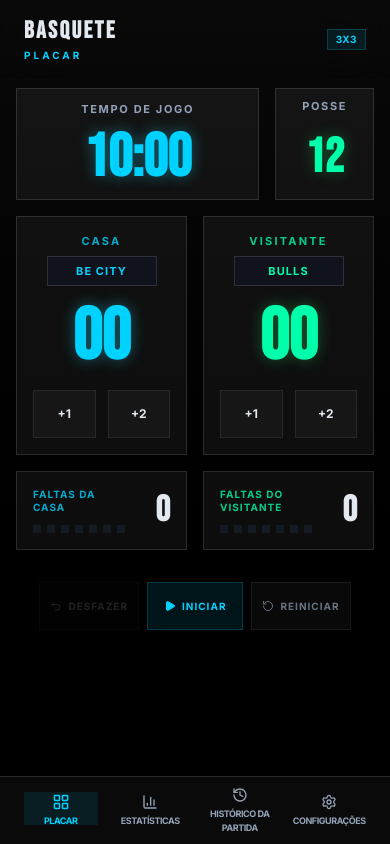
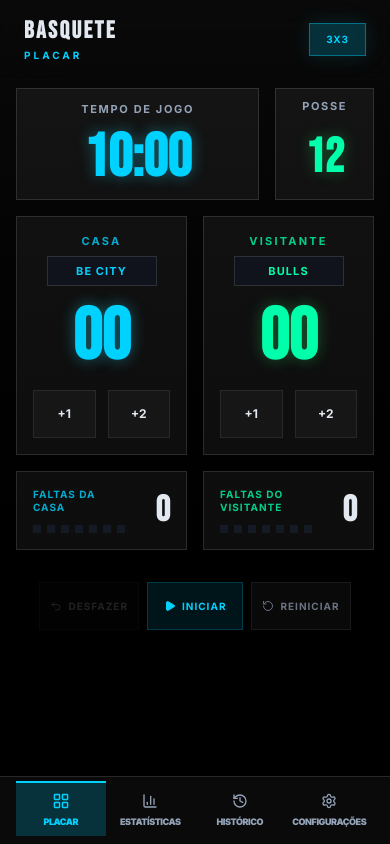
Before and after one commit to superdz7/marcador-3x3, a React (Vite) app: page / in a window 390 px wide. Built offline with nearby package versions, Linux system fonts and the light colour scheme.

Commit message:
feat: Improve UI styling and labels
Updates the styling of UI elements to enhance visual appeal and clarity. This includes changes to the game mode display, navigation buttons, and the active tab indicator. Also, simplifies the "Historico Partida" label to "Historico" for brevity.

```diff
--- a/src/App.tsx
+++ b/src/App.tsx
@@ -775,7 +775,7 @@ export default function App() {
         </div>
 
         <div className="flex items-center gap-4">
-          <span className="text-[10px] font-bold text-accent-blue bg-accent-blue/10 border border-accent-blue/20 px-2 sm:px-2.5 py-0.5 sm:py-1 rounded-none uppercase tracking-wider whitespace-nowrap">
+          <span className="text-[10px] font-bold text-accent-blue bg-accent-blue/20 border border-accent-blue/40 px-4 py-2 rounded-none uppercase tracking-widest whitespace-nowrap shadow-glow-blue">
             {MODES[gameMode].label}
           </span>
           <motion.button
@@ -1376,7 +1376,7 @@ export default function App() {
           active={activeTab === 'historico'}
           onClick={() => setActiveTab('historico')}
           icon={<History className="w-5 h-5" />}
-          label={t.historicoPartida}
+          label={t.historico}
         />
         <NavButton
           active={activeTab === 'opcoes'}
@@ -1740,7 +1740,7 @@ function MenuItem({ icon, label, active, onClick }: any) {
       onClick={onClick}
       className={`group flex items-center gap-4 p-5 rounded-none transition-all border ${
         active
-          ? 'bg-accent/10 border-accent/20 text-accent'
+          ? 'bg-accent/20 border-accent/40 text-accent ring-1 ring-accent/20'
           : 'bg-white/[0.02] border-white/5 text-text-secondary hover:bg-white/5 hover:text-text-primary'
       }`}
     >
@@ -1759,22 +1759,29 @@ function MenuItem({ icon, label, active, onClick }: any) {
 function NavButton({ active, onClick, icon, label }: any) {
   return (
     <button
-      className="flex-1 flex flex-col items-center gap-0 group py-0.5 relative"
+      className="flex-1 flex flex-col items-center gap-0.5 group py-2 relative"
       onClick={onClick}
     >
       <div className={`p-1 rounded-none transition-all duration-300 relative z-10 ${active ? 'text-accent scale-110' : 'text-text-secondary group-hover:text-accent/70'}`}>
         {React.cloneElement(icon as React.ReactElement, { className: 'w-4 h-4' })}
       </div>
-      <span className={`text-[9px] font-bold tracking-tighter z-10 uppercase ${active ? 'text-accent-blue' : 'text-text-secondary'}`}>
+      <span className={`text-[9px] font-black tracking-tighter z-10 uppercase ${active ? 'text-accent' : 'text-text-secondary'}`}>
         {label}
       </span>
       {active && (
-        <motion.div
-          layoutId="nav-glow"
-          className="absolute inset-x-2 inset-y-1 bg-accent/10 rounded-none -z-0"
-          initial={false}
-          transition={{ type: "spring", bounce: 0.2, duration: 0.6 }}
-        />
+        <>
+          <motion.div
+            layoutId="nav-line"
+            className="absolute top-0 left-0 right-0 h-0.5 bg-accent z-20"
+            initial={false}
+          />
+          <motion.div
+            layoutId="nav-glow"
+            className="absolute inset-0 bg-accent/20 rounded-none -z-0"
+            initial={false}
+            transition={{ type: "spring", bounce: 0.2, duration: 0.6 }}
+          />
+        </>
       )}
     </button>
   );
```
